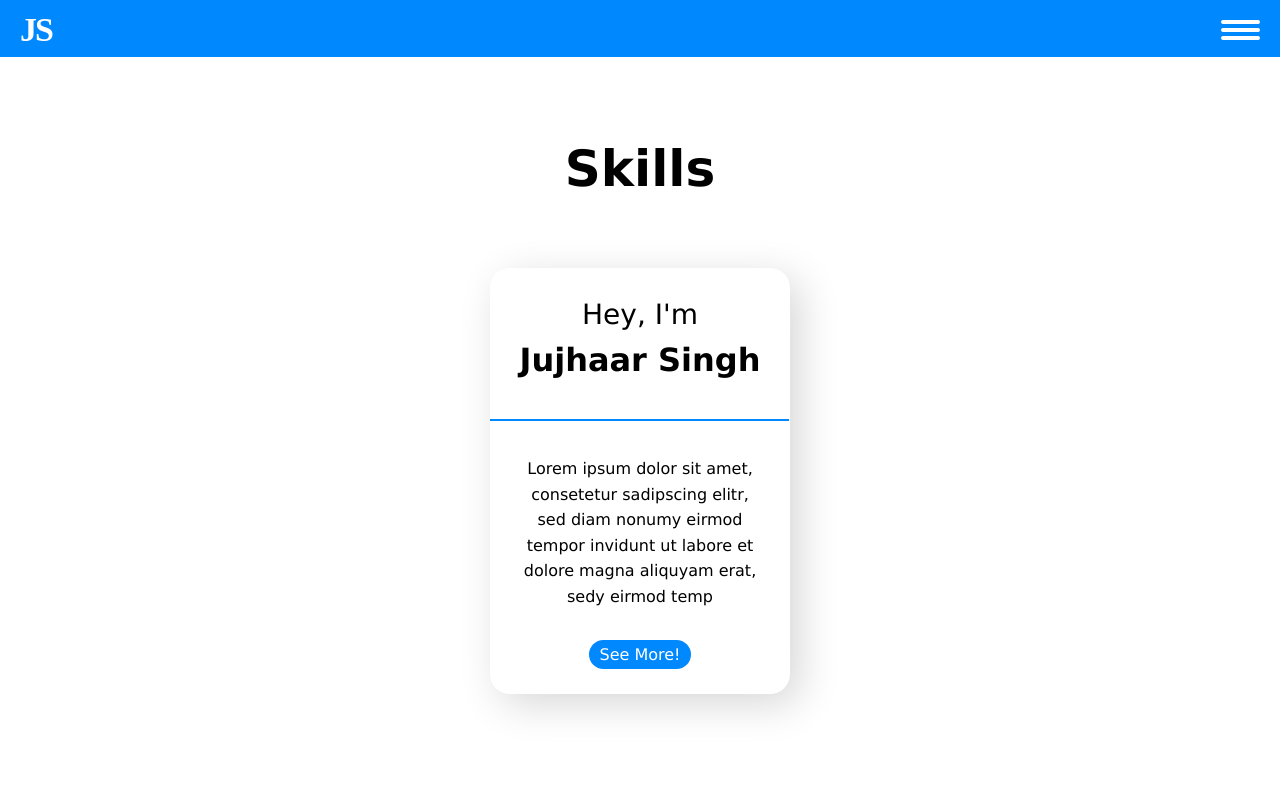
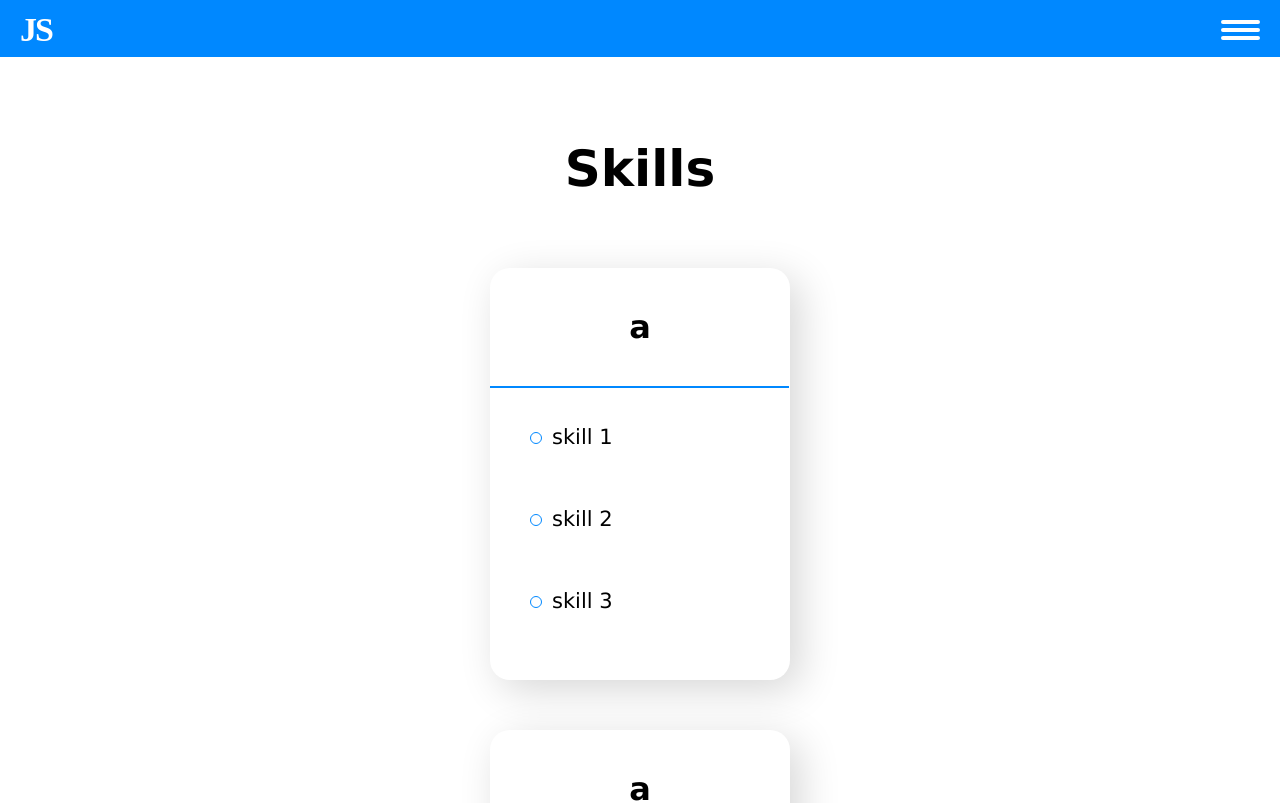
Before and after one commit to jujhaar2409/portfolio, a Next.js app: page /skills in a window 1280 px wide. Shown: the top 803 px of the page. Built offline with nearby package versions, Linux system fonts and the light colour scheme.

Commit message:
added the skills section

```diff
--- a/Components/InfoCard.jsx
+++ b/Components/InfoCard.jsx
@@ -12,6 +12,7 @@ const Div = styled.div`
 	text-align: center;
 	border-radius: 20px;
 	box-shadow: 10px 10px 40px rgba(0, 0, 0, 0.16);
+	margin-bottom: 50px;
 `;
 
 export const CardHeading = styled.h2`
--- /dev/null
+++ b/Components/List.jsx
@@ -0,0 +1,39 @@
+// @ts-nocheck
+import React from "react";
+import styled from "styled-components";
+
+const ItemMarker = styled.span`
+	border-radius: 100%;
+	height: 10px;
+	width: 10px;
+	border: #0088ff solid 1px;
+	display: inline-block;
+	margin: 0;
+	padding: 0;
+`;
+
+const ItemText = styled.p`
+	font-family: Verdana, Geneva, Tahoma, sans-serif;
+	display: inline-block;
+	padding-left: 10px;
+	font-size: 21px;
+`;
+
+const Ul = styled.ul`
+	text-align: left;
+`;
+
+export const ListItem = (props) => {
+	return (
+		<>
+			<ItemMarker />
+			<ItemText>{props.children}</ItemText>
+		</>
+	);
+};
+
+const List = (props) => {
+	return <Ul>{props.children}</Ul>;
+};
+
+export default List;
--- /dev/null
+++ b/data.js
@@ -0,0 +1,20 @@
+export const skills = [
+	{
+		title: "a",
+		list: ["skill 1", "skill 2", "skill 3"],
+	},
+	{
+		title: "a",
+		list: ["skill 1", "skill 2", "skill 3"],
+	},
+	{
+		title: "a",
+		list: ["skill 1", "skill 2", "skill 3"],
+	},
+	{
+		title: "a",
+		list: ["skill 1", "skill 2", "skill 3"],
+	},
+];
+
+export const projects = [];
--- a/pages/skills.jsx
+++ b/pages/skills.jsx
@@ -1,13 +1,10 @@
+// @ts-nocheck
 import React from "react";
 
 import Layout from "../Layouts/Layout";
-import InfoCard, {
-	BeforeHeading,
-	CardHeading,
-	Hr,
-	CardContent,
-	CardA,
-} from "../Components/InfoCard";
+import InfoCard, { CardHeading, Hr } from "../Components/InfoCard";
+import List, { ListItem } from "../Components/List";
+import { skills } from "../data";
 
 const lorem =
 	"Lorem ipsum dolor sit amet, consetetur sadipscing elitr, sed diam nonumy eirmod tempor invidunt ut labore et dolore magna aliquyam erat, sedy eirmod temp";
@@ -15,13 +12,19 @@ const lorem =
 export default () => {
 	return (
 		<Layout title="Skills">
-			<InfoCard>
-				<BeforeHeading>Hey, I'm</BeforeHeading>
-				<CardHeading>Jujhaar Singh</CardHeading>
-				<Hr />
-				<CardContent>{lorem}</CardContent>
-				<CardA>See More!</CardA>
-			</InfoCard>
+			{skills.map((skill) => {
+				return (
+					<InfoCard>
+						<CardHeading>{skill.title}</CardHeading>
+						<Hr />
+						{skill.list.map((item) => (
+							<List>
+								<ListItem>{item}</ListItem>
+							</List>
+						))}
+					</InfoCard>
+				);
+			})}
 		</Layout>
 	);
 };
```
